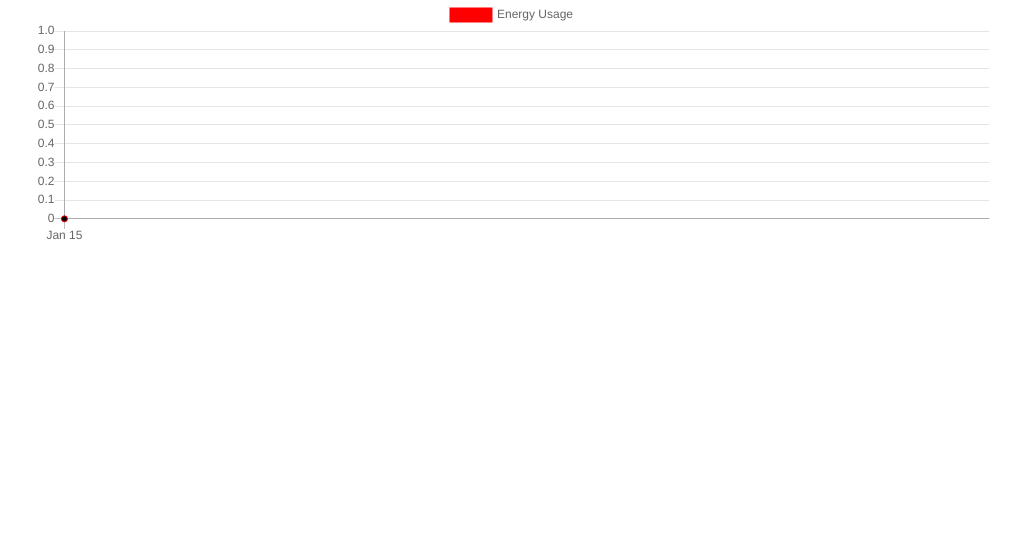
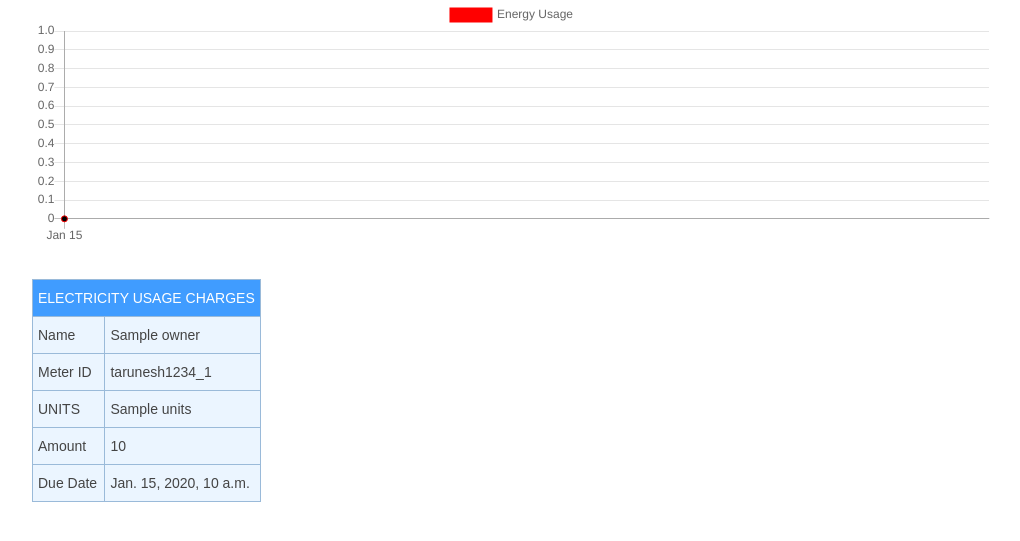
Before and after one commit to tarunxsh/SEM, a Django app: template meters/templates/admin/charts.html in a window 1280 px wide. Shown: the part 149-690 px from the top of the page, without its empty margins (8-1028 px from the left). Run offline with Django 3.2, Linux system fonts and the light colour scheme; data comes from the database, SQL or seed files in the repository; both versions use the stored data as it was after the commit; the template is opened without the code that fills it: values that come from a table or form of the project are taken from there, most other values are stand-ins (such as "Sample title", 1, 10 or a date in 2020); some libraries are stand-ins or nearby versions.

Commit message:
bill board added

```diff
--- a/meters/admin.py
+++ b/meters/admin.py
@@ -39,6 +39,10 @@ class MeterAdmin(admin.ModelAdmin):
 			self.admin_site.each_context(request),
 			# Anything else you want in the context...
 			meter=m_id,
+			owner=meter.owner.first_name,
+			units=self.units(meter),
+			amount=self.amount(meter),
+			due="30-04-2021",
 			data = list(data.items())
 			)
 		return TemplateResponse(request, "admin/charts.html", context)
--- a/meters/templates/admin/charts.html
+++ b/meters/templates/admin/charts.html
@@ -1,4 +1,20 @@
 {% extends "admin/base_site.html" %}
+
+
+{% block extrastyle %}
+<style type="text/css">
+.tg  {border-collapse:collapse;border-color:#9ABAD9;border-spacing:0;}
+.tg td{background-color:#EBF5FF;border-color:#9ABAD9;border-style:solid;border-width:1px;color:#444;
+  font-family:Arial, sans-serif;font-size:14px;overflow:hidden;padding:10px 5px;word-break:normal;}
+.tg th{background-color:#409cff;border-color:#9ABAD9;border-style:solid;border-width:1px;color:#fff;
+  font-family:Arial, sans-serif;font-size:14px;font-weight:normal;overflow:hidden;padding:10px 5px;word-break:normal;}
+.tg .tg-baqh{text-align:center;vertical-align:top}
+.tg .tg-c3ow{border-color:inherit;text-align:center;vertical-align:top}
+.tg .tg-svo0{background-color:#D2E4FC;border-color:inherit;text-align:center;vertical-align:top}
+.tg .tg-j0tj{background-color:#D2E4FC;text-align:center;vertical-align:top}
+</style>
+{% endblock %}
+
 
 {% block extrahead %}
 <link rel="stylesheet" href="https://cdnjs.cloudflare.com/ajax/libs/Chart.js/2.8.0/Chart.min.css" />
@@ -10,6 +26,36 @@
   <div style="width: 80%;">
       <canvas style="margin-bottom: 30px; width: 60%; height: 50%;" id="myChart"></canvas>
   </div>
+
+  <table class="tg">
+<thead>
+  <tr>
+    <th class="tg-0pky" colspan="2">Electricity Usage Charges</th>
+  </tr>
+</thead>
+<tbody>
+  <tr>
+    <td class="tg-0pky">Name</td>
+    <td class="tg-0pky">{{owner}}</td>
+  </tr>
+  <tr>
+    <td class="tg-0pky">Meter ID</td>
+    <td class="tg-0pky">{{meter}}</td>
+  </tr>
+  <tr>
+    <td class="tg-0pky">UNITS</td>
+    <td class="tg-0pky">{{units}}</td>
+  </tr>
+  <tr>
+    <td class="tg-0lax">Amount</td>
+    <td class="tg-0lax">{{amount}}</td>
+  </tr>
+  <tr>
+    <td class="tg-0lax">Due Date</td>
+    <td class="tg-0lax">{{due}}</td>
+  </tr>
+</tbody>
+</table>
   <script>
 document.addEventListener('DOMContentLoaded', () => {
   const ctx = document.getElementById('myChart').getContext('2d');
```
Also changed, not shown: db.sqlite3.
